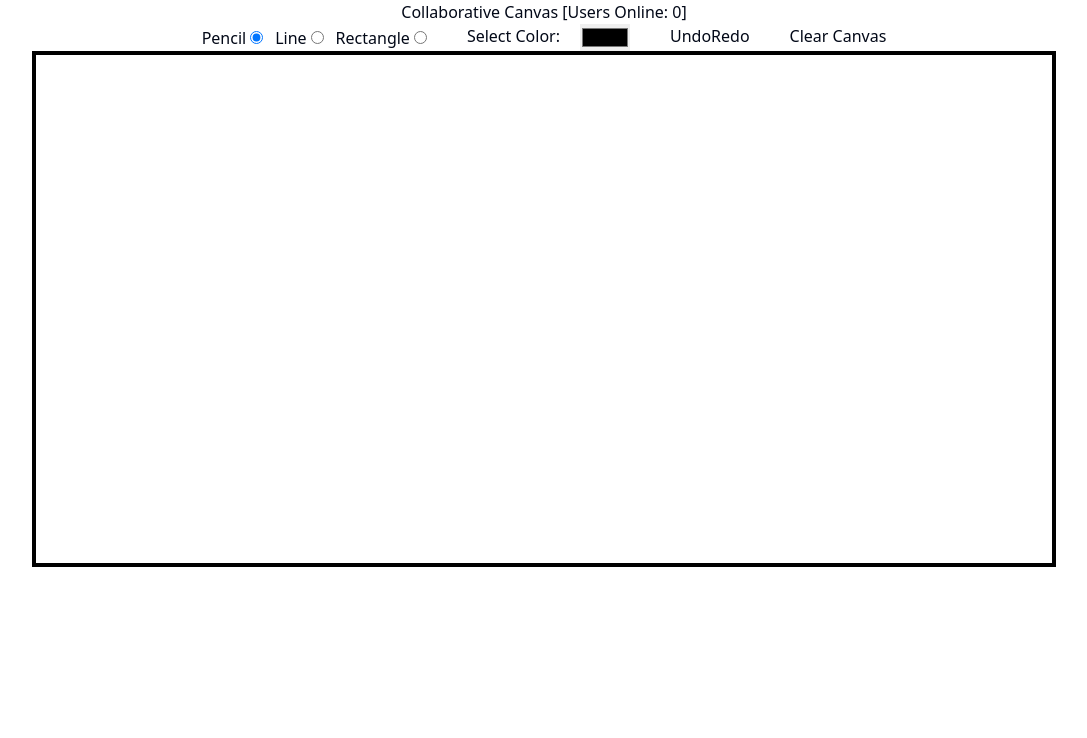
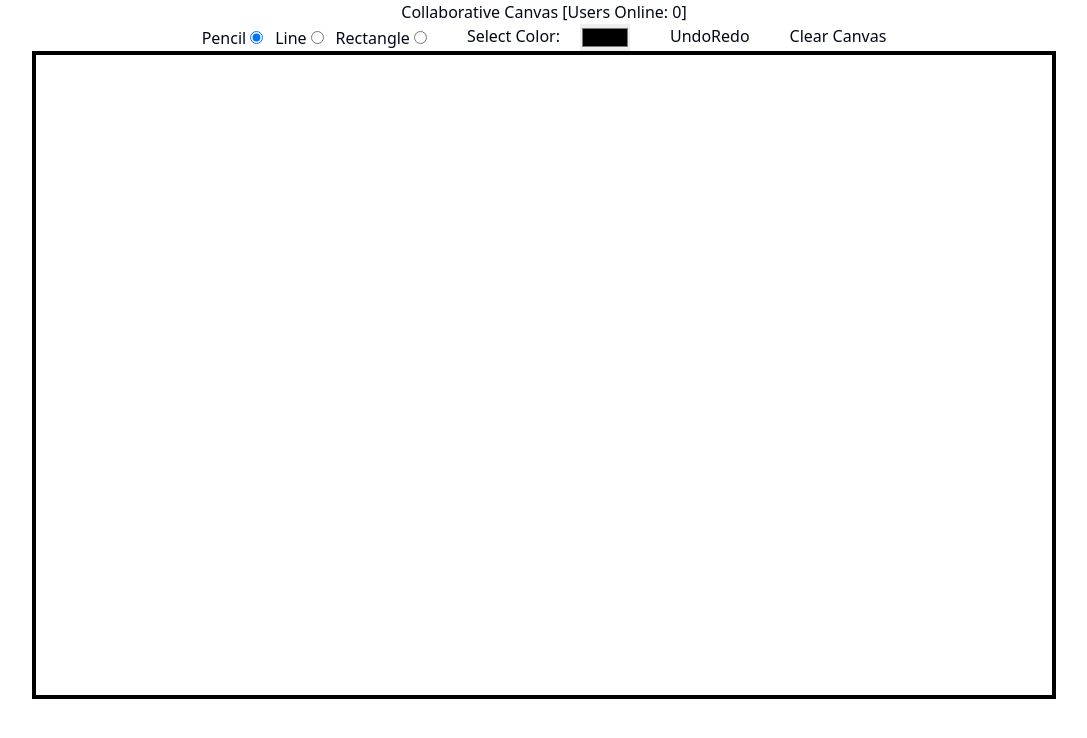
Before and after one commit to KrishnaOnline/collaborative-canvas-app, a React (Vite) app in the folder frontend/: page /1 in a window 1280 px wide. Shown: the top 738 px of the page, without its empty margins (96-1183 px from the left). Built offline with nearby package versions, Linux system fonts and the light colour scheme; the HTML template or start-up script is replaced by a standard one.

Commit message:
line and rectangle added

```diff
--- a/frontend/src/AppComponents/Canvas.jsx
+++ b/frontend/src/AppComponents/Canvas.jsx
@@ -4,24 +4,42 @@ import RoomPage from "@/Pages/RoomPage"
 
 const roughGenerator = rough.generator()
 
-const Canvas = ({canvasRef, contextRef, elements, setElements}) => {
+const Canvas = ({canvasRef, contextRef, elements, setElements, tool}) => {
     const [isDrawing, setIsDrawing] = useState(false)
 
     useEffect(() => {
         const canvas = canvasRef.current
+        canvas.height = window.innerHeight*4/5
+        canvas.width = window.innerWidth
         const context = canvas.getContext("2d")
         contextRef.current = context
     }, [])
 
     useLayoutEffect(() => {
         const roughCanvas = rough.canvas(canvasRef.current)
+        if(elements.length > 0) {
+            contextRef.current.clearRect(0, 0, canvasRef.current.width, canvasRef.current.height)
+        }
         elements.forEach((element) => {
+            if(element.type==="pencil") {
                 roughCanvas.linearPath(element.path)
+            } else if(element.type==="line") {
+                roughCanvas.draw(
+                    roughGenerator.line(element.offsetX, element.offsetY, element.width, element.height)
+                )
+            } else if(element.type==="rect") {
+                roughCanvas.draw(
+                    roughGenerator.rectangle(
+                        element.offsetX, element.offsetY, element.width, element.height
+                    )
+                )
+            }
         })
     }, [elements])
 
     const handleMouseDown = (e) => {
         const {offsetX, offsetY} = e.nativeEvent
+        if(tool==="pencil") {
             setElements((prevElems) => [
                 ...prevElems,
                 {
@@ -32,6 +50,32 @@ const Canvas = ({canvasRef, contextRef, elements, setElements}) => {
                     stroke: "black"
                 }
             ])
+        } else if(tool==="line") {
+            setElements(prevElems => [
+                ...prevElems,
+                {
+                    type: "line",
+                    offsetX,
+                    offsetY,
+                    width: offsetX,
+                    height: offsetY,
+                    stroke: "black",
+
+                }
+            ])
+        } else if(tool==="rect") {
+            setElements(prevElems => [
+                ...prevElems,
+                {
+                    type: "rect",
+                    offsetX,
+                    offsetY,
+                    width: offsetX,
+                    height: offsetY,
+                    stroke: "black"
+                }
+            ])
+        }
         // console.log(offsetX, offsetY)
         setIsDrawing(true)
     }
@@ -39,6 +83,7 @@ const Canvas = ({canvasRef, contextRef, elements, setElements}) => {
         const {offsetX, offsetY} = e.nativeEvent
         if(isDrawing) {
             // console.log(offsetX, offsetY)
+            if(tool==="pencil") {
                 const {path} = elements[elements.length-1]
                 const newPath = [...path, [offsetX, offsetY]]
                 setElements((prevElems) =>
@@ -53,6 +98,35 @@ const Canvas = ({canvasRef, contextRef, elements, setElements}) => {
                         }
                     })
                 )
+            } else if(tool==="line") {
+                setElements(prevElems =>
+                    prevElems.map((ele, index) => {
+                        if(index===elements.length-1) {
+                            return {
+                                ...ele,
+                                width: offsetX,
+                                height: offsetY,
+                            }
+                        } else {
+                            return ele;
+                        }
+                    })
+                )
+            } else if(tool==="rect") {
+                setElements(prevElems =>
+                    prevElems.map((ele, index) => {
+                        if(index===elements.length-1) {
+                            return {
+                                ...ele,
+                                width: offsetX,
+                                height: offsetY,
+                            }
+                        } else {
+                            return ele;
+                        }
+                    })
+                )
+            }
         }
     }
     const handleMouseUp = (e) => {
@@ -62,16 +136,14 @@ const Canvas = ({canvasRef, contextRef, elements, setElements}) => {
     }
 
     return (
-        <>
-            {/* {JSON.stringify(elements)} */}
-            <canvas
-                className="bg-white h-full w-full border-black border-4"
-                ref={canvasRef}
+        <div
+            className="bg-white h-full w-full border-black border-4 overflow-hidden"
             onMouseDown={handleMouseDown}
             onMouseUp={handleMouseUp}
             onMouseMove={handleMouseMove}
-            ></canvas>
-        </>
+        >
+            <canvas ref={canvasRef}/>
+        </div>
     )
 }
 
--- a/frontend/src/Pages/RoomPage.jsx
+++ b/frontend/src/Pages/RoomPage.jsx
@@ -72,6 +72,7 @@ const RoomPage = () => {
                     contextRef={contextRef}
                     elements={elements}
                     setElements={setElements}
+                    tool={tool}
                 />
             </div>
         </div>
```
Lines whose indentation alone changed are shown as unchanged.
